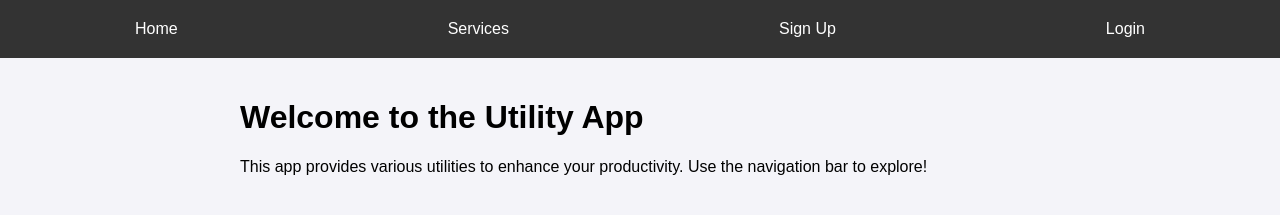
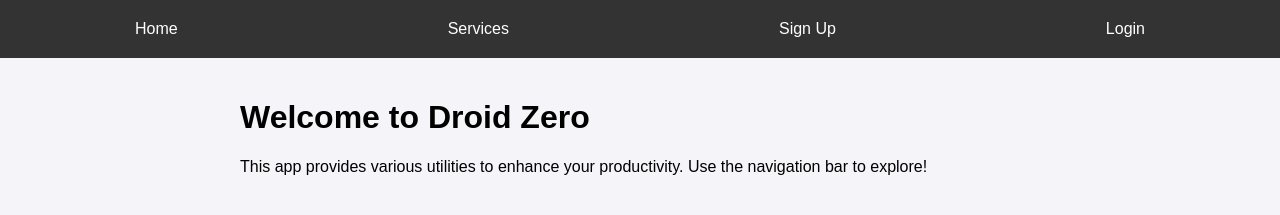
Before and after one commit to GillianAlindayu/Droid7.github.io, a plain HTML site: page index.html in a window 1280 px wide. Drawn offline with Linux system fonts and the light colour scheme.

Commit message:
Update index.html

```diff
--- a/index.html
+++ b/index.html
@@ -3,7 +3,7 @@
 <head>
     <meta charset="UTF-8">
     <meta name="viewport" content="width=device-width, initial-scale=1.0">
-    <title>Utility App SPA</title>
+    <title>DroidZero</title>
     <link rel="stylesheet" href="style.css">
 
 </head>
@@ -18,7 +18,7 @@
     <div id="content" class="container">
         <!-- Home Page -->
         <div id="home" class="page">
-            <h1>Welcome to the Utility App</h1>
+            <h1>Welcome to Droid Zero</h1>
             <p>This app provides various utilities to enhance your productivity. Use the navigation bar to explore!</p>
         </div>
 
```
